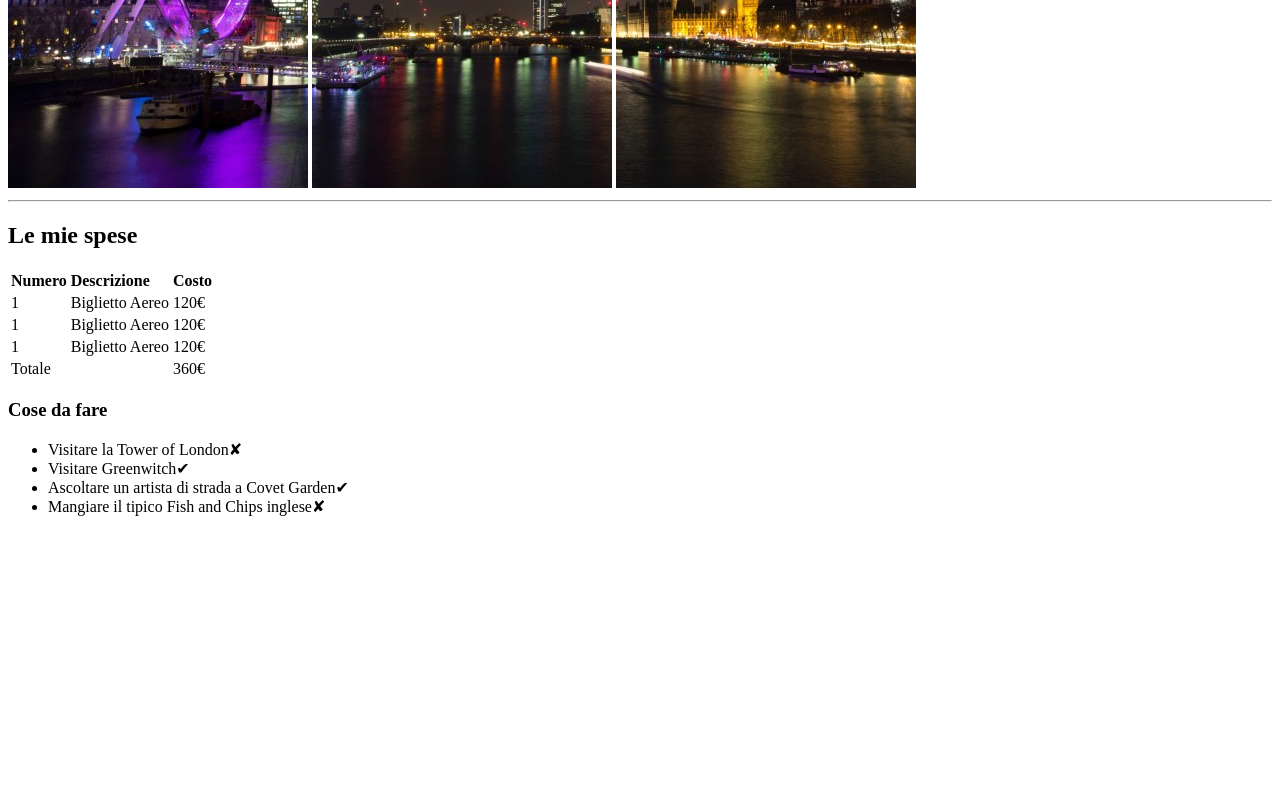
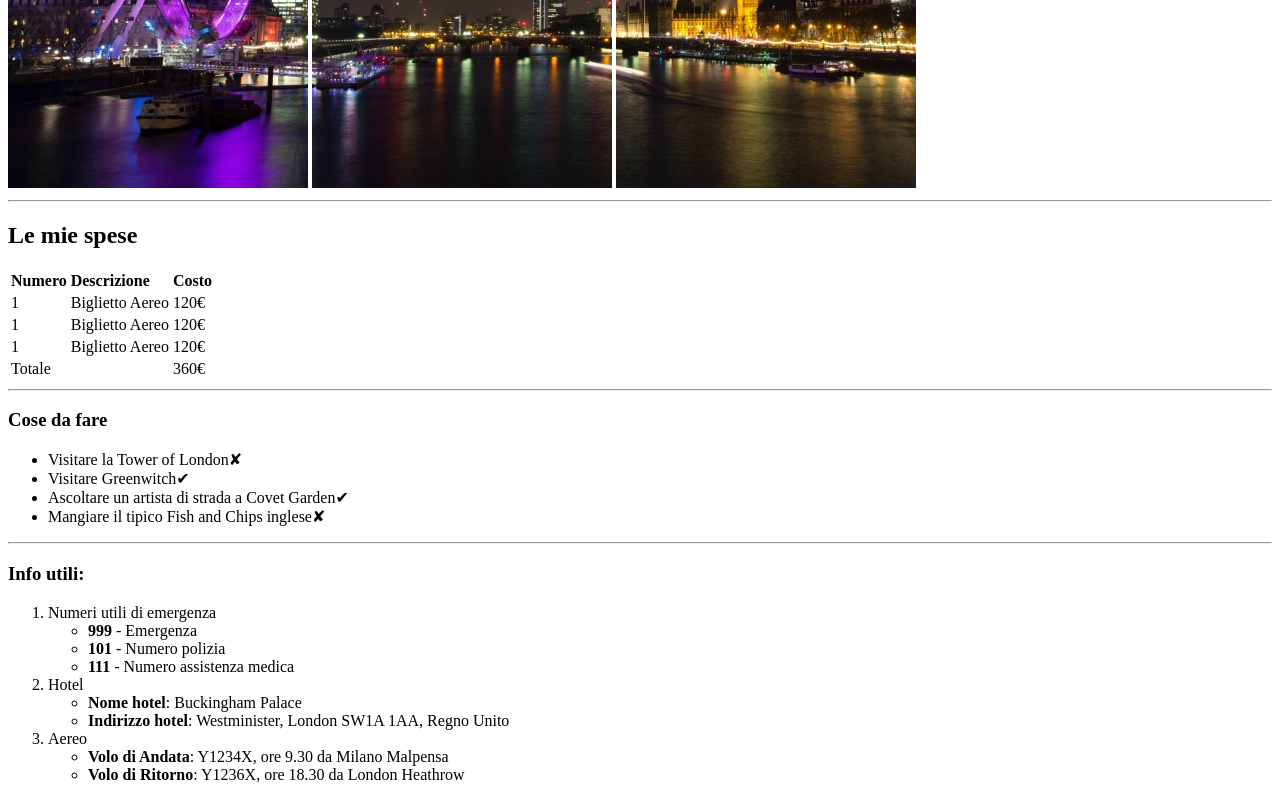
Before and after one commit to DrummyG/html-london-trip, a plain HTML site: page index.html in a window 1280 px wide. Shown: the part 492-1292 px from the top of the page. Before the commit the page ends 1024 px from the top, so only its background shows below. Drawn offline with Linux system fonts and the light colour scheme.

Commit message:
finita lista

```diff
--- a/index.html
+++ b/index.html
@@ -56,6 +56,7 @@
                     </tr>
                 </tfoot>
             </table>
+            <hr>
         </section>
 
         <!-- seconda sezione sulle cose da fare -->
@@ -67,10 +68,35 @@
                 <li>Ascoltare un artista di strada a Covet Garden&#10004;</li>
                 <li>Mangiare il tipico Fish and Chips inglese&#10008;</li>
             </ul>
+            <hr>
         </section>
         <!-- terza sezione con le info -->
         <section>
-
+            <h3>Info utili:</h3>
+            <ol>
+                <li>
+                    Numeri utili di emergenza
+                    <ul>
+                        <li><strong>999</strong> - Emergenza</li>
+                        <li><strong>101</strong> - Numero polizia</li>
+                        <li><strong>111</strong> - Numero assistenza medica</li>
+                    </ul>
+                </li>
+                <li>
+                    Hotel
+                    <ul>
+                        <li><strong>Nome hotel</strong>: Buckingham Palace</li>
+                        <li><strong>Indirizzo hotel</strong>: Westminister, London SW1A 1AA, Regno Unito</li>
+                    </ul>
+                </li>
+                <li>
+                    Aereo
+                    <ul>
+                        <li><strong>Volo di Andata</strong>: Y1234X, ore 9.30 da Milano Malpensa</li>
+                        <li><strong>Volo di Ritorno</strong>: Y1236X, ore 18.30 da London Heathrow</li>
+                    </ul>
+                </li>
+            </ol>
         </section>
         <!-- ultima sezione con le immagini -->
         <section>
```
